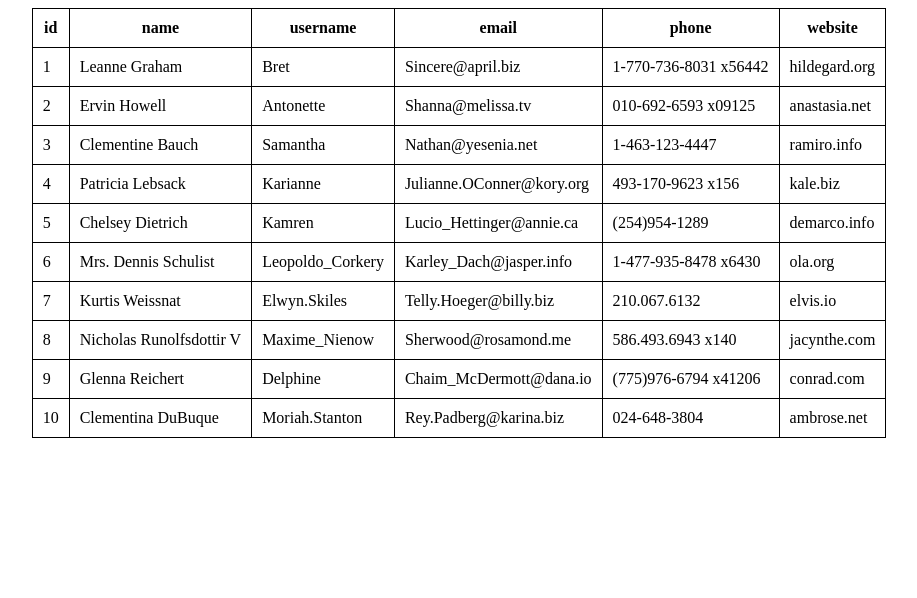
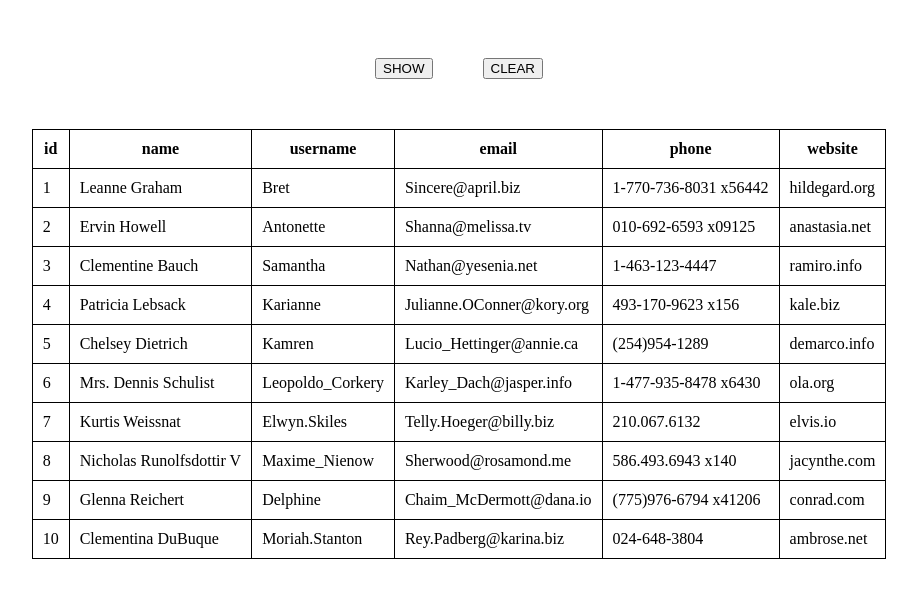
Before and after one commit to mikho-s/tables, a website built with webpack: page src/index.html in a window 1280 px wide. Shown: the whole page, without its empty margins (181-1098 px from the left). Built offline with nearby package versions, Linux system fonts and the light colour scheme.

Commit message:
add storage save

```diff
--- a/src/index.css
+++ b/src/index.css
@@ -35,8 +35,10 @@ td textarea {
   display: none;
 }
 
-.show-btn {
+.control-btn {
   padding-top: 50px;
+  padding-bottom: 50px;
   display: flex;
+  gap: 50px;
   justify-content: center;
 }
--- a/src/index.html
+++ b/src/index.html
@@ -12,12 +12,15 @@
 </style>
 
 <body>
-    <!-- <div class="show-btn"><button class="show">SHOW</button></div> -->
+    <div class="control-btn">
+        <button class="show">SHOW</button>
+        <button class="clear-btn">CLEAR</button>
+    </div>
+
 
     <div class="wrapper-table">
 
     </div>
-    <br>
     <div class="edit_btns">
         <button class="edit_btn-ok">OK</button>
         <button class="edit_btn-cancel">cancel</button>
--- a/src/index.js
+++ b/src/index.js
@@ -59,6 +59,14 @@ document.addEventListener("DOMContentLoaded", () => {
   //     .querySelector(".wrapper-table")
   //     .appendChild(makeTable(tableHead, myBase));
   // }
+
+  // const createTable = document.querySelector('.show');
+  // createTable.addEventListener('click', function () {
+  //   if (table == undefined) {
+  //     showtable()
+  //   }
+
+  // })
   document
     .querySelector(".wrapper-table")
     .appendChild(makeTable(tableHead, myBase));
@@ -147,32 +155,28 @@ document.addEventListener("DOMContentLoaded", () => {
       event.stopPropagation();
       delEditClass()
     })
-
-
   }
-
-
 
   function delEditClass() {
     editButton.remove();
-    //  При втором измении тут вылетает ошибка, но продолжает работать
+    //  При втором измении тут вылетает ошибка,
+    // но продолжает работать (после найстройки стоража не вылетает но и не меняется)
     document.querySelector('.edit').classList.remove("edit");
     saveLocal();
   }
   function saveLocal() {
     const tableWrap = document.querySelector('.wrapper-table').innerHTML;
-    localStorage.setItem('myTable111', tableWrap)
+    localStorage.setItem('myTable', tableWrap)
   }
 
+  if (localStorage.getItem('myTable') !== undefined && localStorage.getItem('myTable') !== null) {
+    console.log("есть стораж");
+    document.querySelector('.wrapper-table').innerHTML = localStorage.getItem('myTable');
+  }
+  const clearBtn = document.querySelector('.clear-btn');
+  clearBtn.addEventListener('click', function () {
+    localStorage.removeItem('myTable')
+    table.innerHTML = "";
+  })
 
-  //  в localStorage грузит, но при пере
-
-  if (localStorage['myTable'] !== undefined) {
-    console.log("есть стораж");
-    document.querySelector('.wrapper-table').innerHTML = localStorage['myTable'];
-  }
-  // document.querySelector('.show').addEventListener('click', function () {
-  //   console.log('click');
-  //   showtable();
-  // })
 });
```
